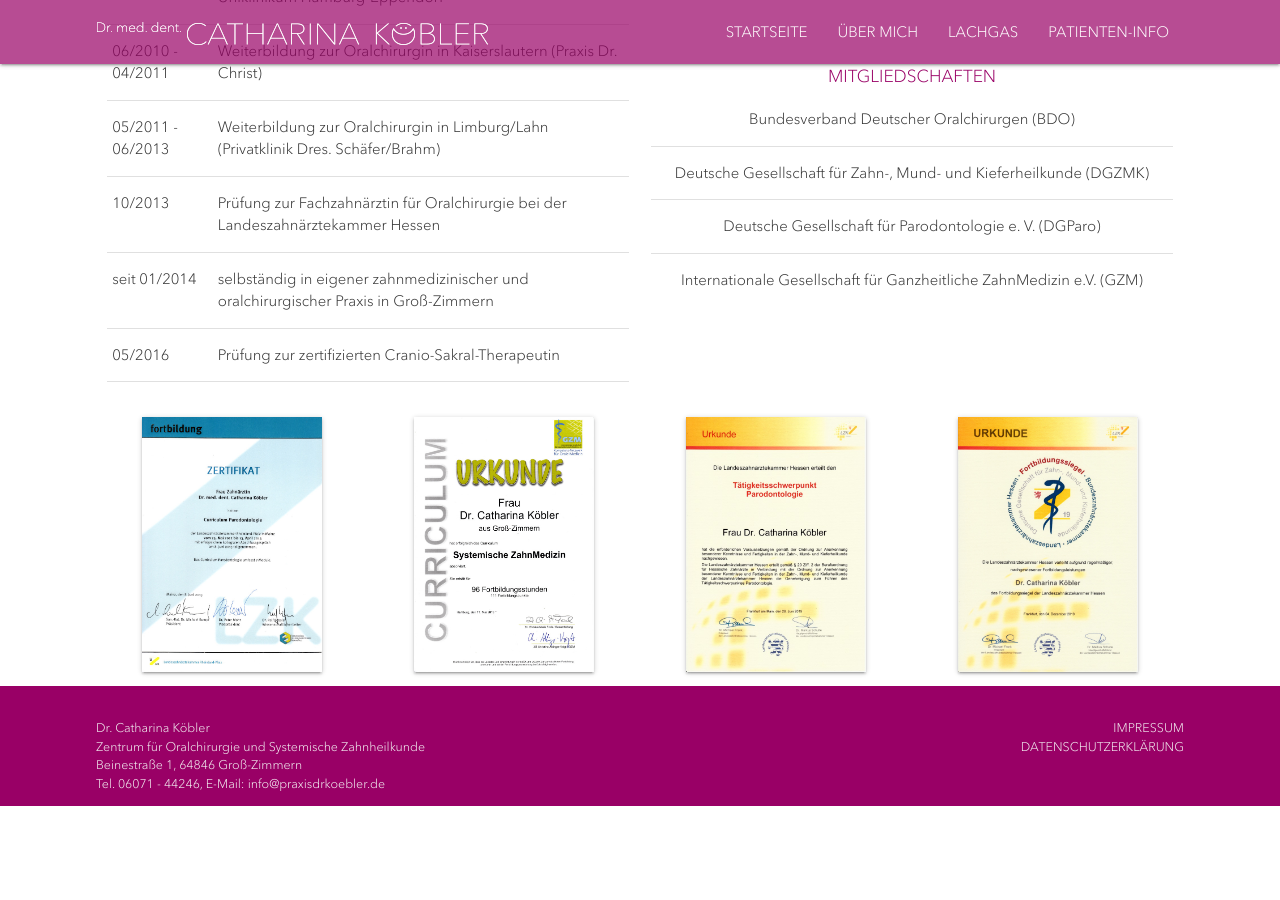
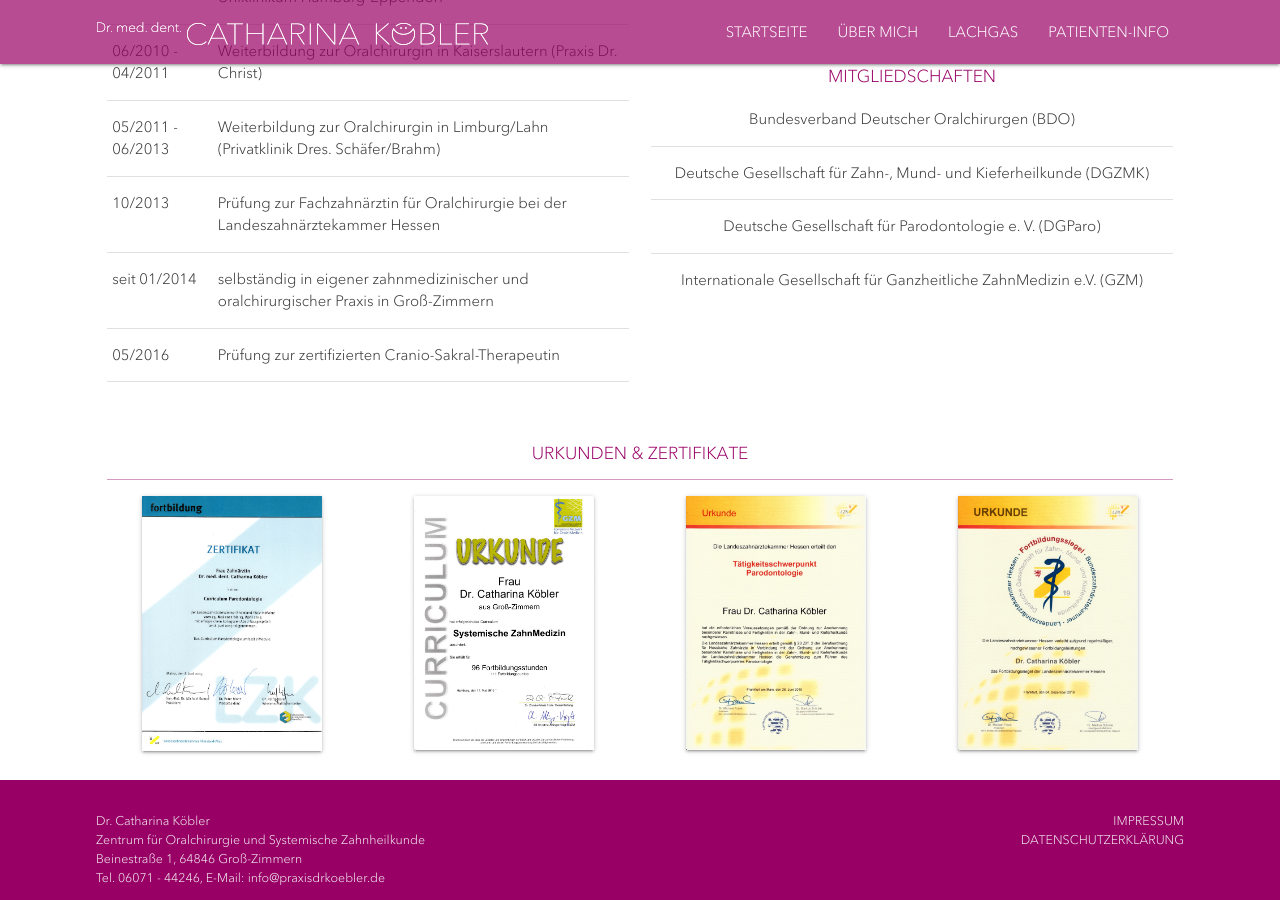
Before and after one commit to praxisdrkoebler/praxisdrkoebler.github.io, a Jekyll site: the page built from ueber-mich.html, in a window 1280 px wide and 900 px high, scrolled down 1050 px. Built offline with Jekyll 4.4.1, drawn with Linux system fonts in a browser that asks for light colours; before the commit the page ends 1856 px from its top, so only the background shows below that.

Commit message:
add headline for certificates

```diff
--- a/ueber-mich.html
+++ b/ueber-mich.html
@@ -83,7 +83,11 @@
     </div>
 
   </div>
-  <div class="row">
+  <div class="row section">
+    <div class="col s12">
+      <h6>Urkunden & Zertifikate</h6>
+      <hr>
+    </div>
     <div class="col m3 s12">
       <img src="/images/lzkrp_curriculum_parodontologie.jpg" class="materialboxed z-depth-1 certificate" title="Kammerzertifikat (LZK-RP) Curriculum Parodontologie" data-caption="Kammerzertifikat (LZK-RP) Curriculum Parodontologie" width="180"/>
     </div>
```
